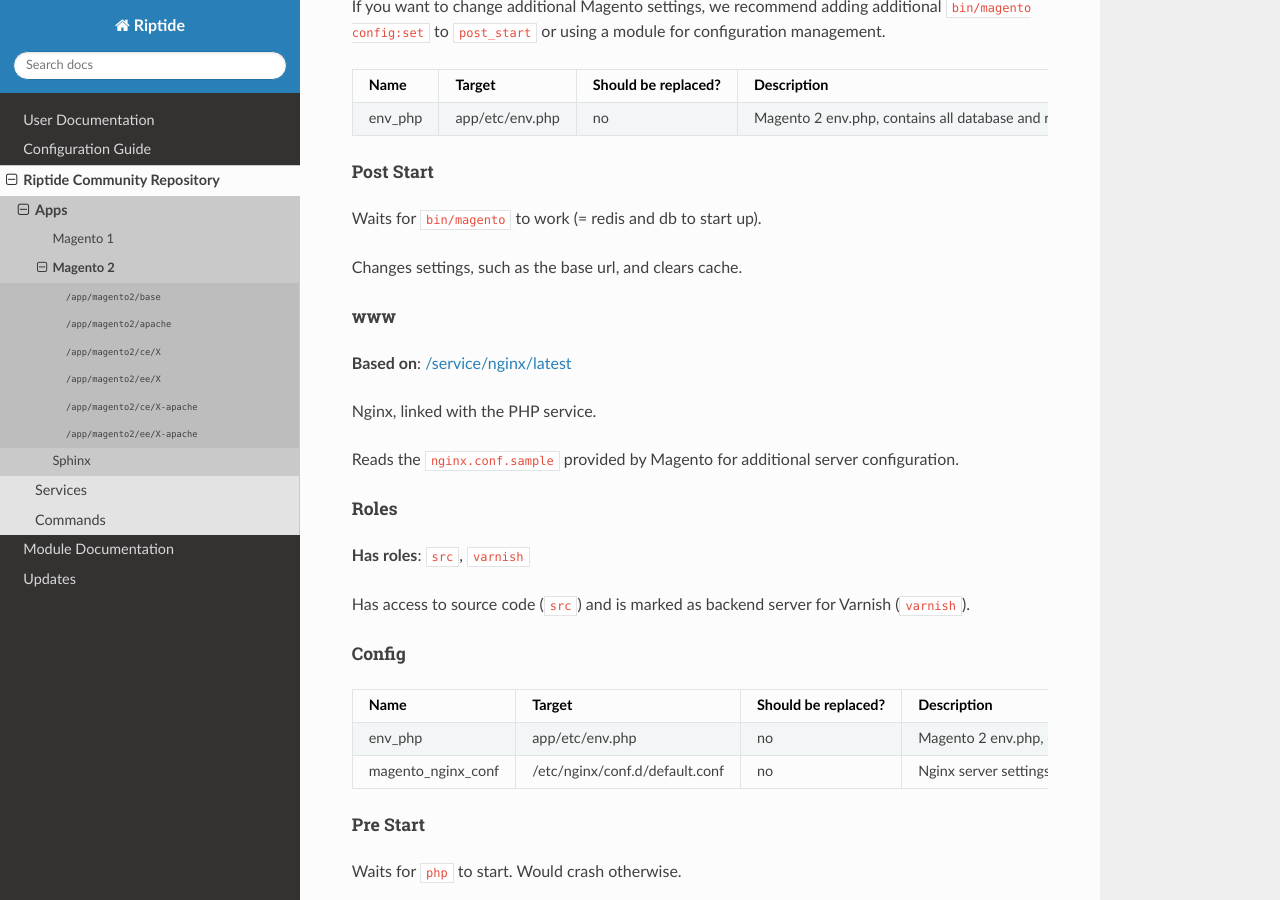
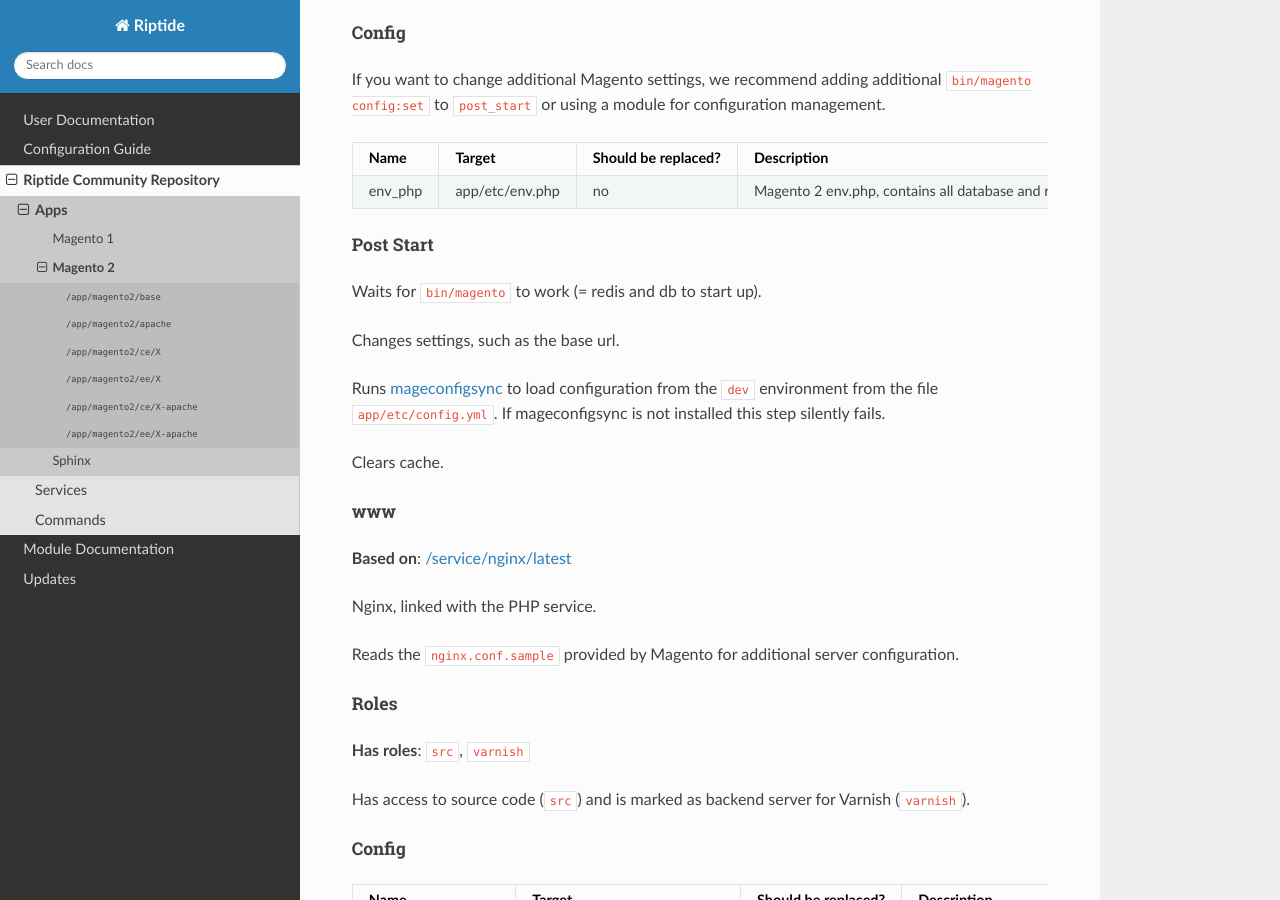
Before and after one commit to theCapypara/riptide-docs, a Sphinx documentation site: the page built from source/repo_docs/app/magento2.rst, in a window 1280 px wide and 900 px high, scrolled down 1318 px. Built offline with Sphinx 7.4.7 and the Read the Docs theme 2.0.0, drawn with Linux system fonts in a browser that asks for light colours; formulas are drawn with MathJax 3; some of the changed text lies outside the part shown.

Commit message:
Riptide Repo documentation - Build for 01f95ceb
URL: https://github.com/Parakoopa/riptide-repo/commit/01f95cebe372e73b6947762400904389e8aae67c

```diff
--- a/source/repo_docs/app/magento2.rst
+++ b/source/repo_docs/app/magento2.rst
@@ -8,6 +8,11 @@
 The Riptide app comes with Varnish, Redis, RabbitMQ and a mail catcher.
 
 Web server is based on Nginx. The "Apache" variants contain web servers based on Apache.
+
+Uses mageconfigsync_ for configuration management, if installed. If you want to
+use mageconfigsync with Riptide create a file ``app/etc/config.yml`` with an environment ``dev``.
+
+.. _mageconfigsync: https://github.com/punkstar/mageconfigsync
 
 .. _Magento: https://magento.com/
 
@@ -64,7 +69,12 @@
 
 Waits for ``bin/magento`` to work (= redis and db to start up).
 
-Changes settings, such as the base url, and clears cache.
+Changes settings, such as the base url.
+
+Runs mageconfigsync_ to load configuration from the ``dev`` environment from the file ``app/etc/config.yml``.
+If mageconfigsync is not installed this step silently fails.
+
+Clears cache.
 
 www
 +++
```
Also changed, not shown: source/repo_docs/app/magento1.rst (+7 -0 lines).
